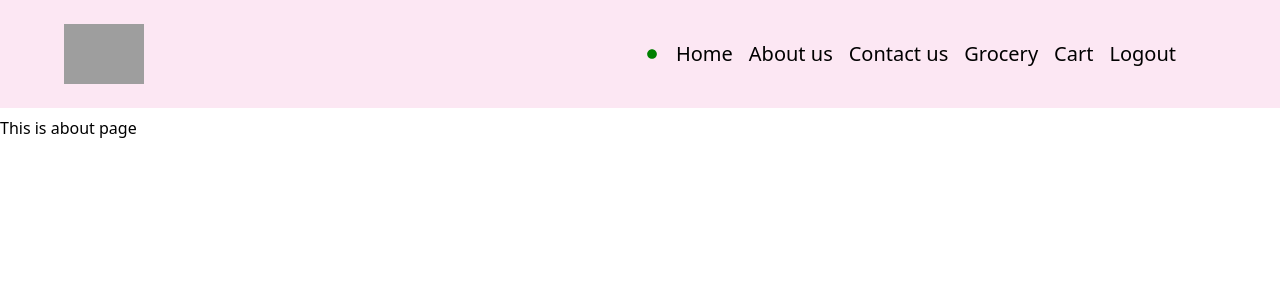
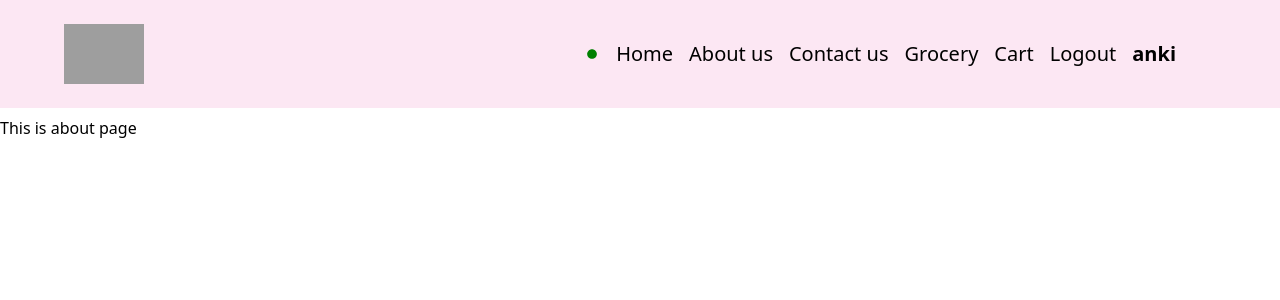
Before and after one commit to As00d/Namaste-React, a React (Vite) app: page /about in a window 1280 px wide. Shown: the top 300 px of the page. Built offline with nearby package versions, Linux system fonts and the light colour scheme; grey boxes are pictures that could not be loaded.

Commit message:
Data is the new oil: complete

```diff
--- a/src/App.js
+++ b/src/App.js
@@ -1,4 +1,4 @@
-import React, { lazy, Suspense } from "react";
+import React, { lazy, Suspense, useEffect, useState } from "react";
 import ReactDOM from "react-dom/client";
 import Header from "./components/Header";
 import Body from "./components/Body";
@@ -8,17 +8,30 @@ import Contact from "./components/Contact";
 import Error from "./components/Error";
 import Restaurant from "./components/Restaurant";
 import Shimmer from "./components/Shimmer";
+import UserContext from "./utils/context/UserContext";
 // import Grocery from "./components/Grocery";
 
 const Grocery = lazy(() => {
   return import("./components/Grocery");
 });
 const AppLayout = () => {
+  const [userInfo, setUserInfo] = useState();
+  // authentication code
+  useEffect(() => {
+    const data = {
+      name: "anki",
+    };
+    setUserInfo(data.name);
+  }, []);
   return (
-    <div className="app">
-      <Header />
-      <Outlet />
-    </div>
+    <UserContext.Provider
+      value={{ loggedInUser: userInfo, setUserInfo: setUserInfo }}
+    >
+      <div className="app">
+        <Header />
+        <Outlet />
+      </div>
+    </UserContext.Provider>
   );
 };
 const appRouter = createBrowserRouter([
--- a/src/components/Body.js
+++ b/src/components/Body.js
@@ -1,9 +1,10 @@
 import ResCard from "./ResCard";
-import { useEffect, useState } from "react";
+import { useContext, useEffect, useState } from "react";
 import Shimmer from "./Shimmer";
 import { Outlet } from "react-router";
 import useInternet from "../utils/hook/useInternet";
 import { WithPromotedLabel } from "./ResCard";
+import UserContext from "../utils/context/UserContext";
 
 const Body = () => {
   const [restaurantName, setRestaurantName] = useState([]);
@@ -11,6 +12,7 @@ const Body = () => {
   const [filteredRes, setFilteredRes] = useState([]);
   const RestaurantCardPromoted = WithPromotedLabel(ResCard);
   const internetStatus = useInternet();
+  const { setUserInfo, loggedInUser } = useContext(UserContext);
   useEffect(function () {
     fetchData();
   }, []);
@@ -82,6 +84,17 @@ const Body = () => {
             Top Rated Restaurants
           </button>
         </div>
+        <div>
+          <label htmlFor="userName">userName : </label>
+          <input
+            className="border p-2"
+            type="text"
+            name="userName"
+            id="userName"
+            onChange={(e) => setUserInfo(e.target.value)}
+            value={loggedInUser}
+          />
+        </div>
       </div>
       <Outlet />
       <div className="flex flex-wrap">
--- a/src/components/Header.js
+++ b/src/components/Header.js
@@ -1,10 +1,12 @@
-import { useState, useEffect } from "react";
+import { useState, useEffect, useContext } from "react";
 import { FaCircle } from "react-icons/fa";
 import { LOGO_URL } from "../utils/constants";
 import { NavLink } from "react-router";
 import useInternet from "../utils/hook/useInternet";
+import userContext from "../utils/context/UserContext";
 const Header = () => {
   const [isloggedIn, setIsLoggedIn] = useState(false);
+  const dataFromContext = useContext(userContext);
   const status = useInternet();
   return (
     <div className="flex justify-between items-center mb-2 bg-pink-100 px-16">
@@ -40,6 +42,9 @@ const Header = () => {
               {isloggedIn ? `LogIn` : `Logout`}
             </button>
           </li>
+          <li className="m-2 text-xl font-bold">
+            {dataFromContext.loggedInUser}
+          </li>
         </ul>
       </div>
     </div>
--- a/src/components/ResCard.js
+++ b/src/components/ResCard.js
@@ -1,13 +1,16 @@
+import { useContext } from "react";
 import { CDN_URL } from "../utils/constants";
 import { Link, NavLink } from "react-router";
+import UserContext from "../utils/context/UserContext";
+
 const ResCard = (props) => {
   const { resData } = props;
   const { name, cuisines, avgRatingString, costForTwo, cloudinaryImageId, id } =
     resData;
-
+  const { loggedInUser } = useContext(UserContext);
   return (
     <Link to={"/restaurant/" + id}>
-      <div className="res-card m-4  w-[250px] shadow-2xl h-[400px] rounded-xl p-4 bg-gray-100 hover:bg-gray-200">
+      <div className="res-card m-4  w-[250px] shadow-2xl h-[420px] rounded-xl p-4 bg-gray-100 hover:bg-gray-200">
         <img
           src={`${CDN_URL}${cloudinaryImageId}`}
           alt=""
@@ -17,6 +20,7 @@ const ResCard = (props) => {
         <h4>{cuisines?.join(", ")}</h4>
         <h4>{avgRatingString} stars</h4>
         <h4>{costForTwo}</h4>
+        <p>{loggedInUser}</p>
       </div>
     </Link>
   );
--- /dev/null
+++ b/src/utils/context/UserContext.js
@@ -0,0 +1,7 @@
+import { createContext } from "react";
+
+const UserContext = createContext({
+  loggedInUser: "default user",
+});
+
+export default UserContext;
```
